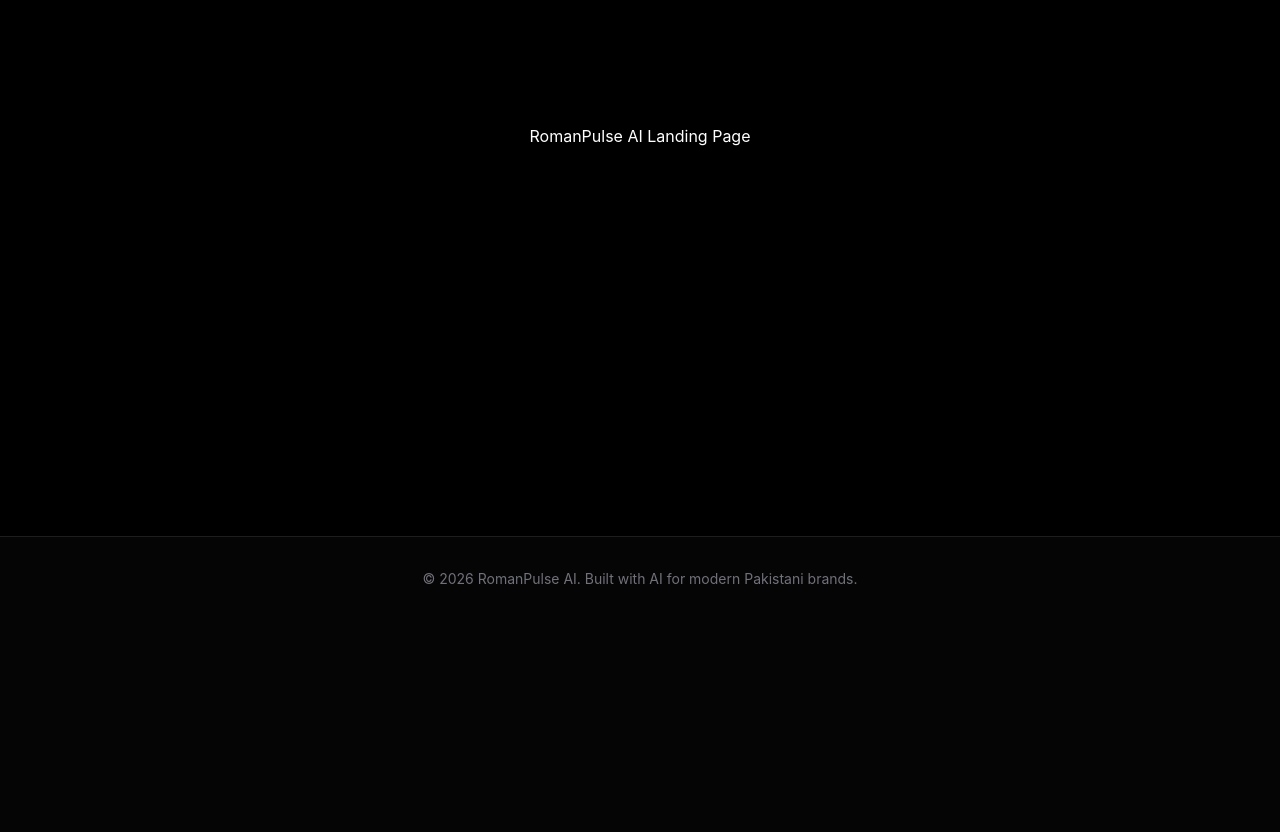
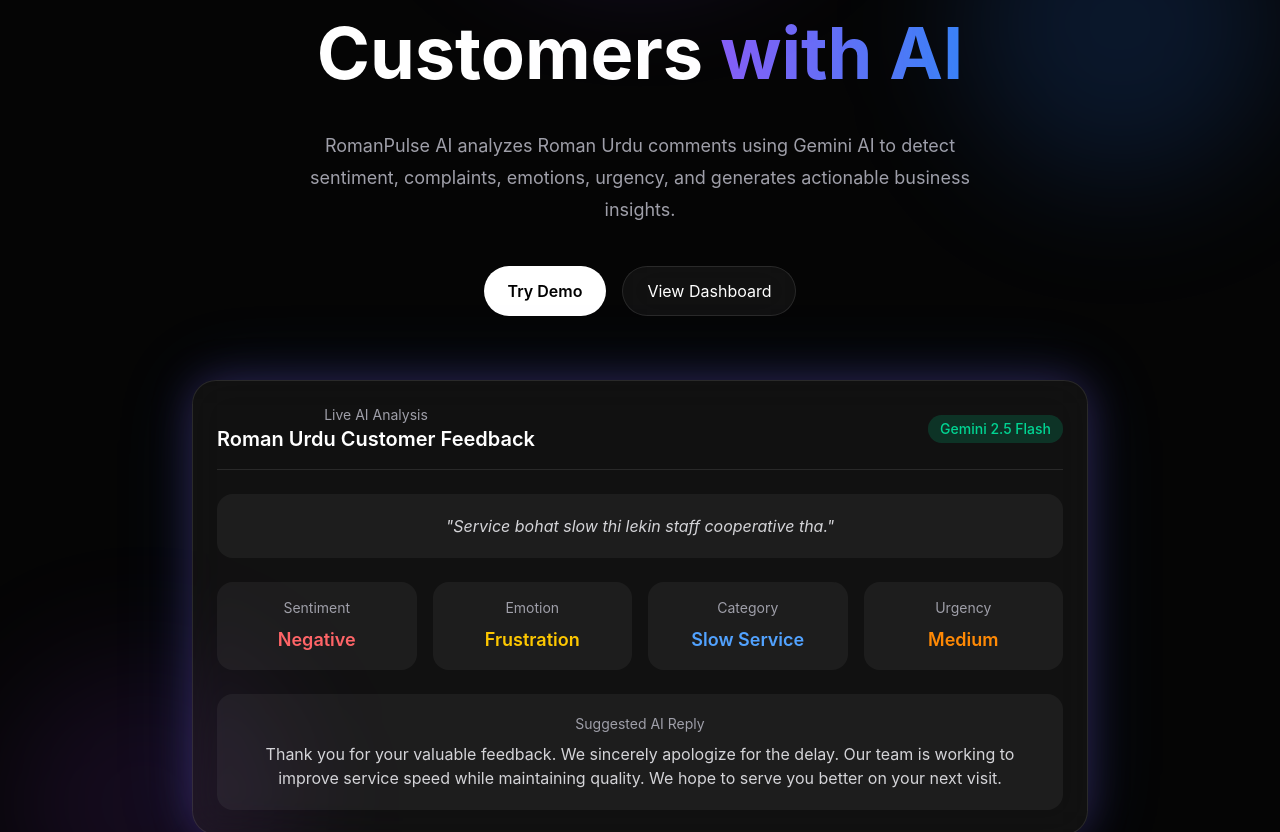
Before and after one commit to M-Faizan-Tech/RomanPulse-AI, a React (Vite) app: page / in a window 1280 px wide. Shown: the part 360-1192 px from the top of the page. Before the commit the page ends 981 px from the top, so only its background shows below. Built offline with nearby package versions, Linux system fonts and the light colour scheme.

Commit message:
feat: add interactive AI analysis preview to landing hero

```diff
--- /dev/null
+++ b/src/features/landing/components/AIAnalysisPreview.tsx
@@ -0,0 +1,68 @@
+import { motion } from "framer-motion";
+import { fadeUp } from "@/lib/animations";
+
+export default function AIAnalysisPreview() {
+  return (
+    <motion.div
+      variants={fadeUp}
+      initial="hidden"
+      animate="visible"
+      className="glass glow mx-auto mt-16 max-w-5xl rounded-3xl border border-white/10 p-6"
+    >
+      {/* Header */}
+      <div className="flex items-center justify-between border-b border-white/10 pb-4">
+        <div>
+          <p className="text-sm text-zinc-400">Live AI Analysis</p>
+          <h3 className="text-xl font-semibold">
+            Roman Urdu Customer Feedback
+          </h3>
+        </div>
+
+        <span className="rounded-full bg-emerald-500/20 px-3 py-1 text-sm font-medium text-emerald-400">
+          Gemini 2.5 Flash
+        </span>
+      </div>
+
+      {/* Comment */}
+      <div className="mt-6 rounded-2xl bg-white/5 p-5">
+        <p className="text-zinc-300 italic">
+          "Service bohat slow thi lekin staff cooperative tha."
+        </p>
+      </div>
+
+      {/* Results */}
+      <div className="mt-6 grid gap-4 md:grid-cols-2 lg:grid-cols-4">
+        <InfoCard title="Sentiment" value="Negative" color="text-red-400" />
+        <InfoCard title="Emotion" value="Frustration" color="text-yellow-400" />
+        <InfoCard title="Category" value="Slow Service" color="text-blue-400" />
+        <InfoCard title="Urgency" value="Medium" color="text-orange-400" />
+      </div>
+
+      {/* AI Reply */}
+      <div className="mt-6 rounded-2xl bg-white/5 p-5">
+        <p className="text-sm text-zinc-400">Suggested AI Reply</p>
+
+        <p className="mt-2 text-zinc-300">
+          Thank you for your valuable feedback. We sincerely apologize for the
+          delay. Our team is working to improve service speed while maintaining
+          quality. We hope to serve you better on your next visit.
+        </p>
+      </div>
+    </motion.div>
+  );
+}
+
+interface InfoCardProps {
+  title: string;
+  value: string;
+  color: string;
+}
+
+function InfoCard({ title, value, color }: InfoCardProps) {
+  return (
+    <div className="rounded-2xl bg-white/5 p-4 transition hover:bg-white/10">
+      <p className="text-sm text-zinc-400">{title}</p>
+      <p className={`mt-2 text-lg font-semibold ${color}`}>{value}</p>
+    </div>
+  );
+}
--- /dev/null
+++ b/src/features/landing/components/Hero.tsx
@@ -0,0 +1,49 @@
+import { motion } from "framer-motion";
+
+import { fadeUp } from "@/lib/animations";
+import HeroBackground from "./HeroBackground";
+import PageContainer from "@/components/layout/PageContainer";
+import AIAnalysisPreview from "./AIAnalysisPreview";
+export default function Hero() {
+  return (
+    <section className="relative overflow-hidden py-28">
+      <HeroBackground />
+
+      <PageContainer>
+        <motion.div
+          variants={fadeUp}
+          initial="hidden"
+          animate="visible"
+          className="mx-auto max-w-4xl text-center"
+        >
+          <span className="glass inline-flex rounded-full px-4 py-2 text-sm text-zinc-300">
+            🇵🇰 Built for Pakistani Businesses
+          </span>
+
+          <h1 className="mt-8 text-5xl font-bold leading-tight md:text-7xl">
+            Understand Your Customers
+            <span className="gradient-text"> with AI</span>
+          </h1>
+
+          <p className="mx-auto mt-8 max-w-2xl text-lg leading-8 text-zinc-400">
+            RomanPulse AI analyzes Roman Urdu comments using Gemini AI to detect
+            sentiment, complaints, emotions, urgency, and generates actionable
+            business insights.
+          </p>
+
+          <div className="mt-10 flex flex-wrap justify-center gap-4">
+            <button className="rounded-full bg-white px-6 py-3 font-semibold text-black transition hover:scale-105">
+              Try Demo
+            </button>
+
+            <button className="glass rounded-full px-6 py-3 transition hover:scale-105">
+              View Dashboard
+            </button>
+          </div>
+
+          <AIAnalysisPreview />
+        </motion.div>
+      </PageContainer>
+    </section>
+  );
+}
--- /dev/null
+++ b/src/features/landing/components/HeroBackground.tsx
@@ -0,0 +1,11 @@
+export default function HeroBackground() {
+  return (
+    <>
+      <div className="pointer-events-none absolute -top-40 left-1/2 h-96 w-96 -translate-x-1/2 rounded-full bg-violet-500/20 blur-3xl" />
+
+      <div className="pointer-events-none absolute right-0 top-32 h-80 w-80 rounded-full bg-blue-500/15 blur-3xl" />
+
+      <div className="pointer-events-none absolute left-0 bottom-0 h-72 w-72 rounded-full bg-purple-500/10 blur-3xl" />
+    </>
+  );
+}
--- a/src/pages/Home.tsx
+++ b/src/pages/Home.tsx
@@ -1,9 +1,5 @@
-function Home() {
-  return (
-    <div className="min-h-screen bg-black text-white flex items-center justify-center">
-      RomanPulse AI Landing Page
-    </div>
-  );
+import Hero from "@/features/landing/components/Hero";
+
+export default function Home() {
+  return <Hero />;
 }
-
-export default Home;
```
Also changed, not shown: src/features/landing/components/CTA.tsx (added), src/features/landing/components/Features.tsx (added), src/features/landing/components/HowItWorks.tsx (added), src/features/landing/components/Stats.tsx (added), src/features/landing/components/index.ts (added).
